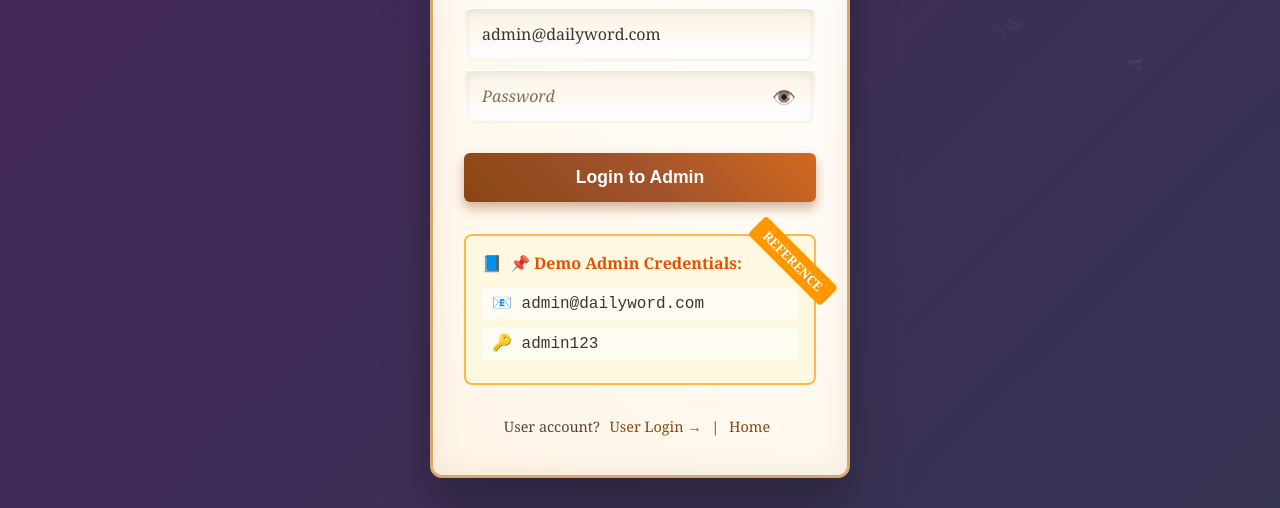
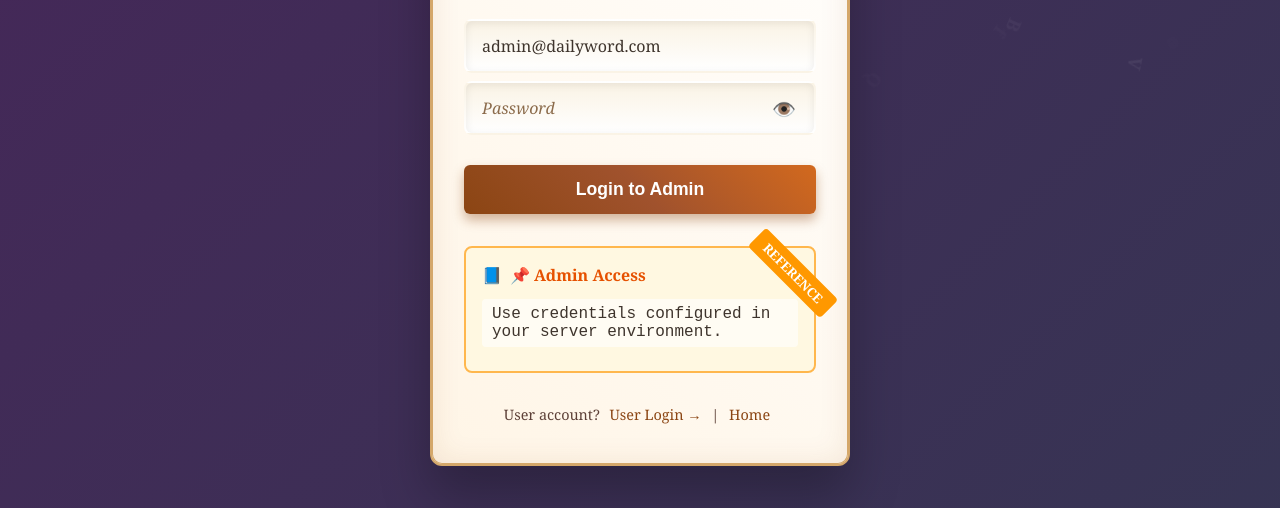
Before and after one commit to ppavankumar19/Vocab-Hub, a plain HTML site: page public/admin-login.html in a window 1280 px wide. Shown: the part 292-800 px from the top of the page. Drawn offline with Linux system fonts and the light colour scheme.

Commit message:
fix: remove hardcoded admin credentials from admin login page
The demo credentials box was displaying admin@dailyword.com / admin123
in plain sight on the login page, which is a security risk.
Replaced with a generic message directing admins to use their
environment-configured credentials.

```diff
--- a/public/admin-login.html
+++ b/public/admin-login.html
@@ -381,9 +381,8 @@
     </form>
 
     <div class="demo">
-      <div class="demo-title">📌 Demo Admin Credentials:</div>
-      <div class="demo-cred">📧 admin@dailyword.com</div>
-      <div class="demo-cred">🔑 admin123</div>
+      <div class="demo-title">📌 Admin Access</div>
+      <div class="demo-cred">Use credentials configured in your server environment.</div>
     </div>
 
     <div class="footer">
```
